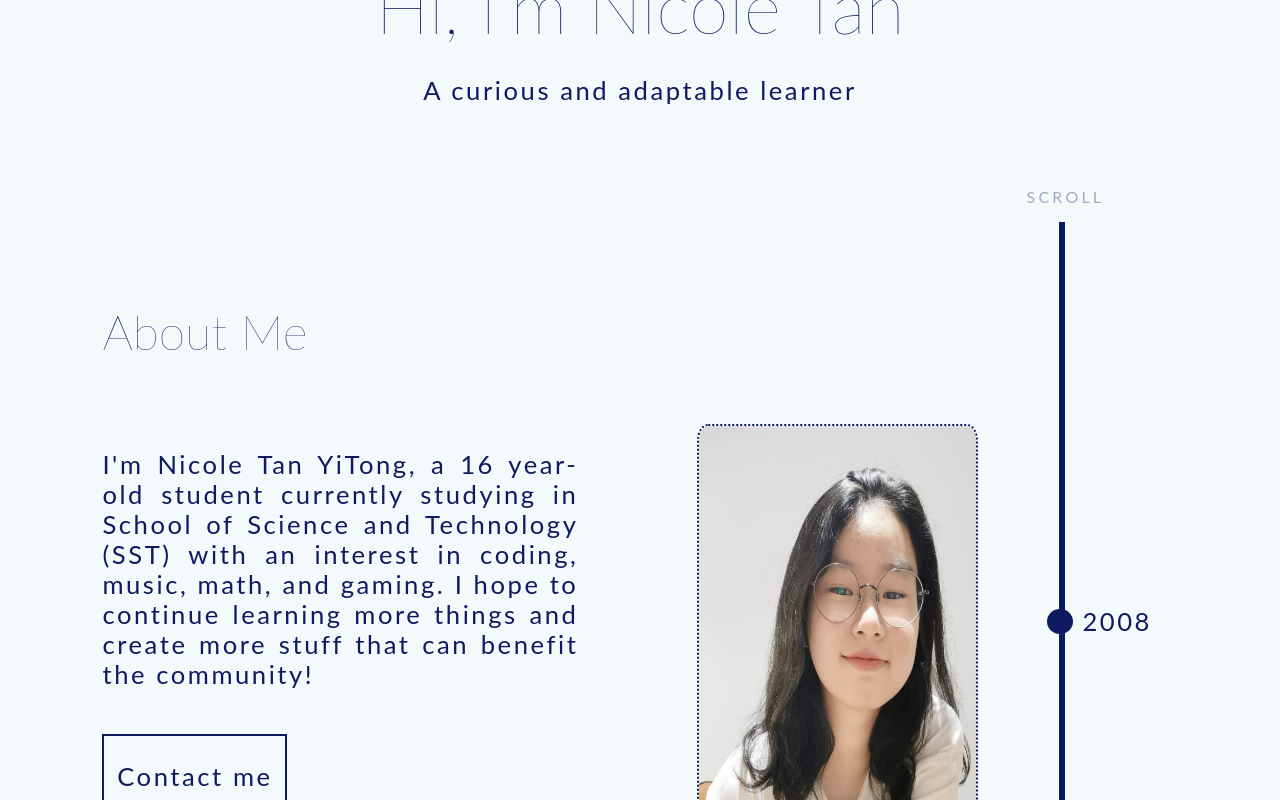
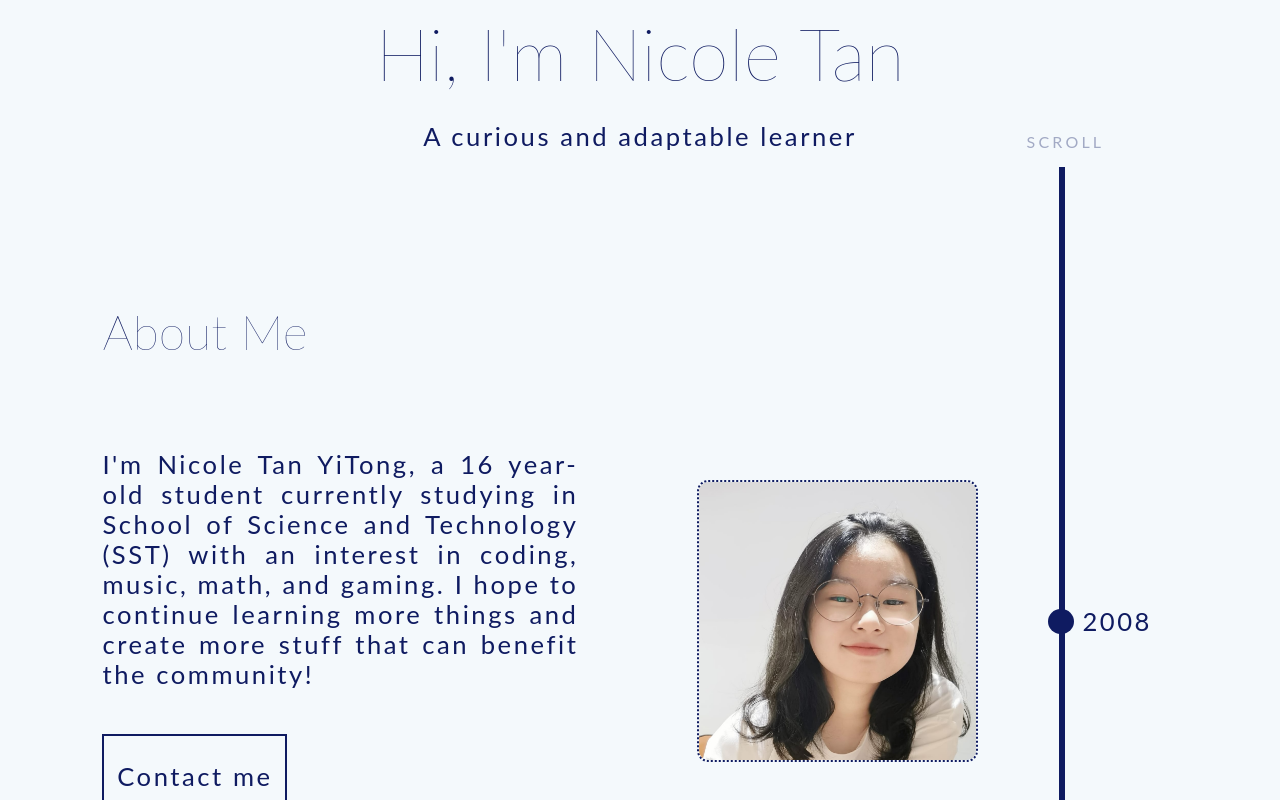
Before and after one commit to nicoletanyt/Portfolio, a React (Create React App) app in the folder root/: page / in a window 1280 px wide. Shown: the part 540-1340 px from the top of the page. Built offline with nearby package versions, Linux system fonts and the light colour scheme.

Commit message:
fixed ui problems due to resizing

```diff
--- a/root/src/App.css
+++ b/root/src/App.css
@@ -106,6 +106,9 @@ p {
   display: flex;
   padding-left: 80vw;
   flex-direction: column;
+  /* height: 100vh; */
+  position: absolute;
+  top: 82vh;
 }
 
 .scroll-text {
@@ -123,9 +126,10 @@ p {
   margin: 0;
   width: 0.001vw;
   border: #0f1b61 solid;
-  height: 830vh;
+  height: 1000vh;
   position: sticky;
   margin-left: 2.7vw;
+  display: block;
 }
 
 #page-wrapper {
@@ -136,7 +140,7 @@ p {
 .timeline-header-container {
   display: flex;
   flex-direction: row;
-  justify-content: space-between;
+  /* justify-content: space-between; */
   align-items: center;
 }
 .year-wrapper {
@@ -164,15 +168,17 @@ p {
   width: 2vw;
   background-color: #0f1b61;
   border-radius: 50%;
-  position: absolute;
-  right: 16.2vw;
+  position: relative;
+  /* right: 16.2vw; */
+  right: 1.1vw;
 }
 .project-container {
   width: 90%;
   display: flex;
   margin-bottom: 3vh;
   margin-top: 3vh;
-  padding-right: 5vw;
+  padding-right: 3vw;
+  align-items: center;
 }
 .proj-text-wrapper {
   width: 55%;
@@ -187,8 +193,8 @@ p {
 }
 .project-container img {
   width: 30%;
-  height: auto;
-  /* background: #f7e3cc; */
+  height: 30%;
+  object-fit: scale-down;
   border-radius: 4%;
   border: #0f1b61 2px dotted;
   display: inline-flex;
--- a/root/src/App.js
+++ b/root/src/App.js
@@ -4,8 +4,28 @@ import IntroPage from "./components/IntroPage";
 import ProjectsPage from "./components/ProjectsPage";
 import EventsPage from "./components/EventsPage";
 import AboutMePage from "./components/AboutMePage";
+import { useEffect } from "react";
 
 function App() {
+
+  // useEffect(() => {
+  //   const handleResize = () => {
+  //     const scrollWrapper = document.getElementById('scroll-wrapper');
+  //     const verticalLine = document.querySelector('.vertical-line');
+  //     if (scrollWrapper && verticalLine && document.body.offsetHeight) {
+  //       const fullHeight = document.body.offsetHeight - window.innerHeight
+  //       console.log(document.body.offsetHeight)
+  //       verticalLine.style.height = `${fullHeight}px`;
+  //     }
+  //   };
+
+  //   window.addEventListener('resize', handleResize);
+  //   handleResize(); // Initial call to set the height
+  //   return () => {
+  //     window.removeEventListener('resize', handleResize);
+  //   };
+  // }, []);
+
   return (
     <div>
       <NavBar />
@@ -13,6 +33,10 @@ function App() {
       <AboutMePage />
       <ProjectsPage />
       <EventsPage />
+      <div id="scroll-wrapper">
+        <p className="scroll-text">SCROLL</p>
+        <hr className="vertical-line" />
+      </div>
     </div>
   );
 }
--- a/root/src/components/IntroPage.js
+++ b/root/src/components/IntroPage.js
@@ -117,10 +117,10 @@ export default function IntroPage() {
           <p>A curious and adaptable learner</p>
         </div>
       </div>
-      <div id="scroll-wrapper">
+      {/* <div id="scroll-wrapper">
         <p className="scroll-text">SCROLL</p>
         <hr className="vertical-line" />
-      </div>
+      </div> */}
     </div>
   );
 }
```
